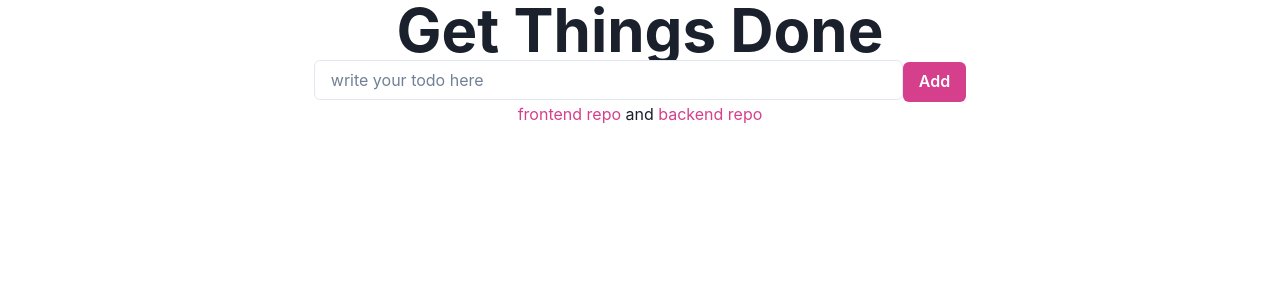
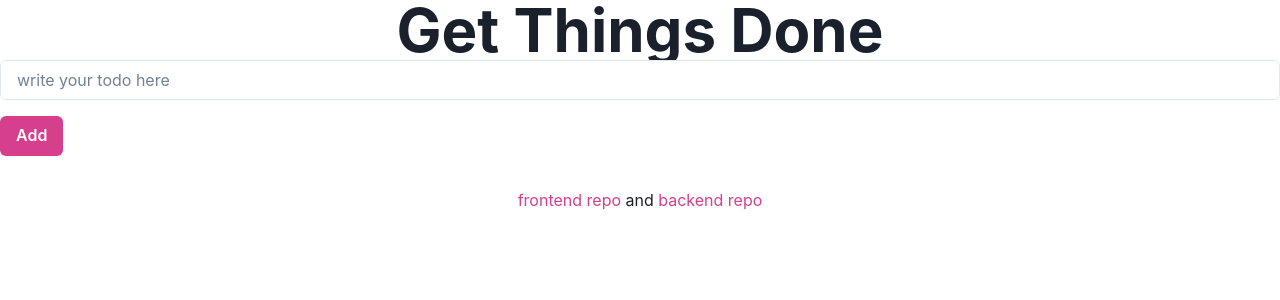
Before and after one commit to nbogie/cynthia-todos-react-reviewed, a React (Create React App) app: page / in a window 1280 px wide. Shown: the top 300 px of the page. Built offline with nearby package versions, Linux system fonts and the light colour scheme; no server answers; the HTML template or start-up script is replaced by a standard one.

Commit message:
added attribute to Input and Button component

```diff
--- a/src/components/InputTodo.tsx
+++ b/src/components/InputTodo.tsx
@@ -3,7 +3,7 @@ import { useState } from "react";
 import axios from "axios";
 import { TodoItem } from "./TodoTaskType";
 import { apiBaseURL } from "../utils/apiBaseURL";
-import { Button, Input } from "@chakra-ui/react";
+import { Box, Button, Input } from "@chakra-ui/react";
 
 export default function InputTodo() {
   const [todoInput, setTodoInput] = useState<string>("");
@@ -30,18 +30,20 @@ export default function InputTodo() {
 
   return (
     <>
+      <Box w="100%" mb={8}>
         <form onSubmit={handleSubmitForm}>
           <Input
             type="text"
             placeholder="write your todo here"
             value={todoInput}
             onChange={handleTodoInput}
-          htmlSize={50}
-          width="auto"
             variant="outline"
           />
-        <Button colorScheme="pink">Add</Button>
+          <Button mt={4} colorScheme="pink">
+            Add
+          </Button>
         </form>
+      </Box>
     </>
   );
 }
```
Lines whose indentation alone changed are shown as unchanged.
